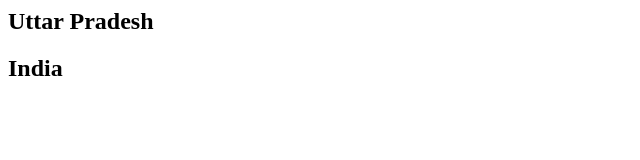
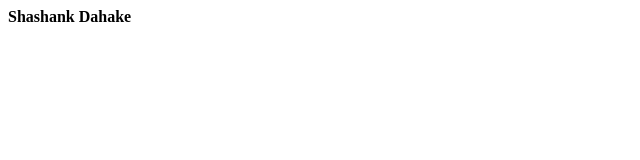
Before and after one commit to SameerBagban/sherlock, a plain HTML site: page FirstApplication/index.html in a window 1280 px wide. Shown: the whole page, without its empty margins (0-640 px from the left). Drawn offline with Linux system fonts and the light colour scheme.

Commit message:
shashank added

```diff
--- a/FirstApplication/index.html
+++ b/FirstApplication/index.html
@@ -1,6 +1,5 @@
 <html>
 	<body>
-		<h2>Uttar Pradesh</h2>
-		<h2>India</h2>
+		<b>Shashank Dahake</b>
 	</body>
 </html>
```
